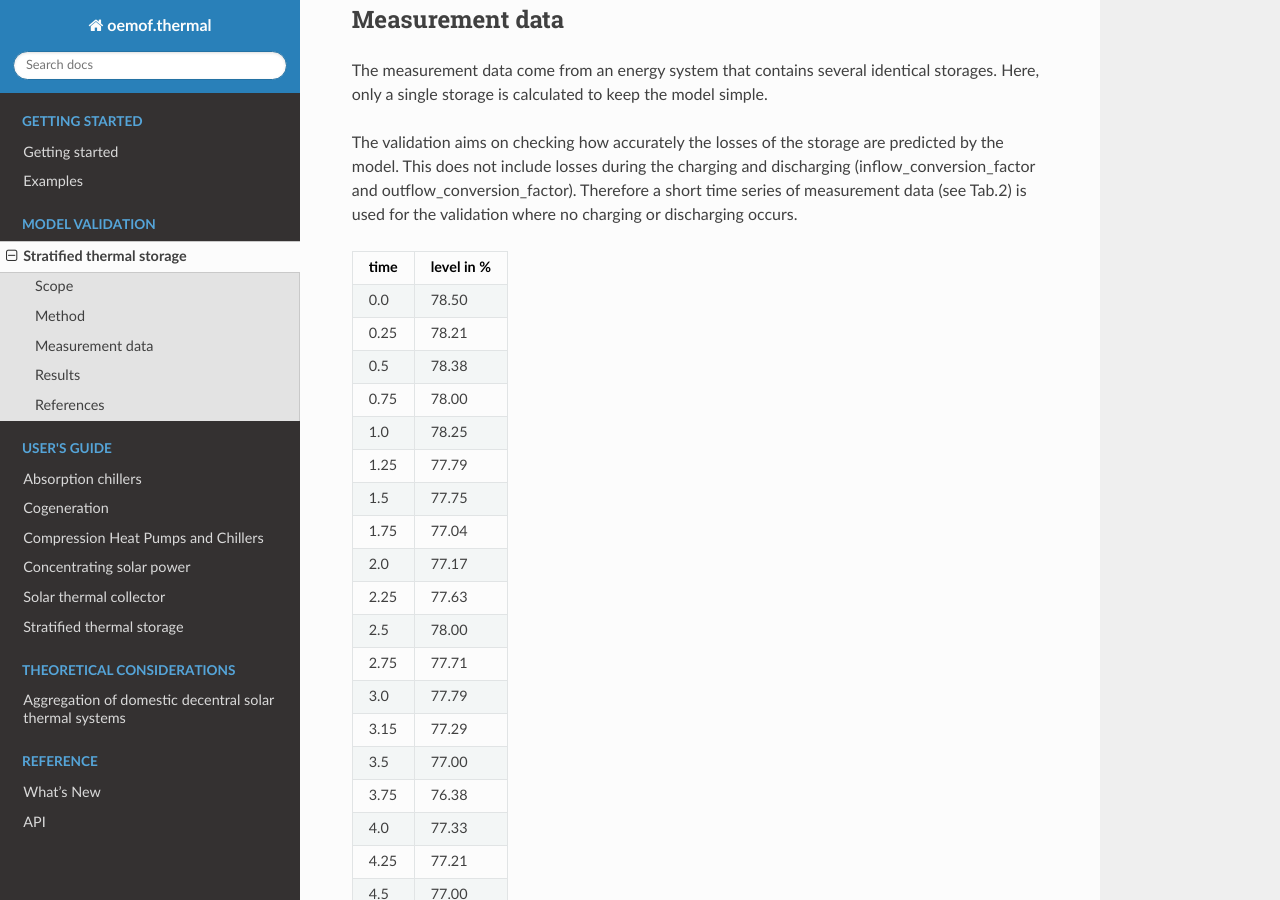
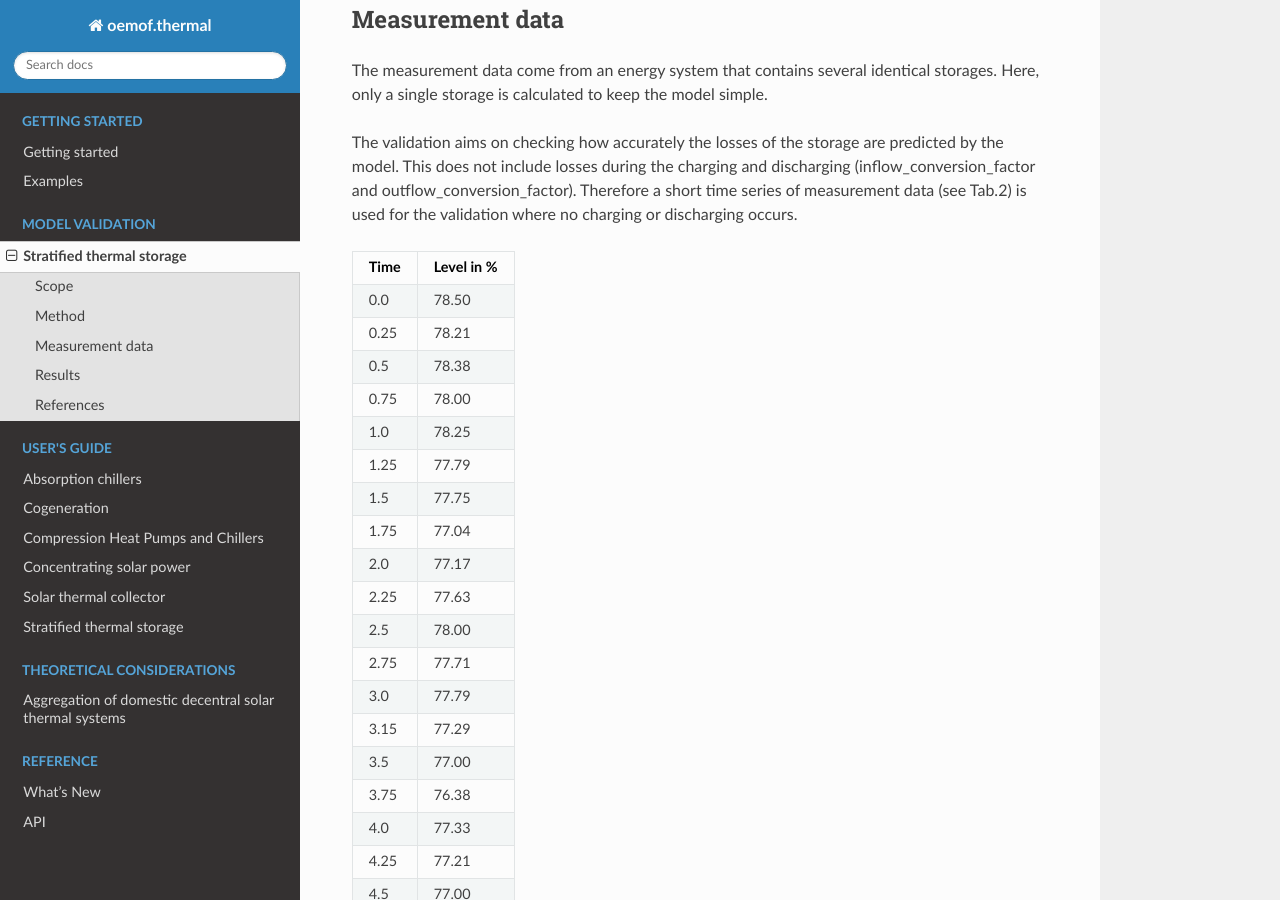
Before and after one commit to oemof/oemof-thermal, a Sphinx documentation site: the page built from docs/validation_stratified_thermal_storage.rst, in a window 1280 px wide and 900 px high, scrolled down 1328 px. Built offline with Sphinx 7.4.7 and the Read the Docs theme 2.0.0, drawn with Linux system fonts in a browser that asks for light colours; formulas are drawn with MathJax 3; pages that are not in the unit, such as notebooks, are missing from menus.

```diff
--- a/docs/validation_stratified_thermal_storage.rst
+++ b/docs/validation_stratified_thermal_storage.rst
@@ -72,7 +72,7 @@ Therefore a short time series of measurement data (see Tab.2) is used for the
 validation where no charging or discharging occurs.
 
 ======= ==============
-time      level in %
+Time      Level in %
 ======= ==============
 0.0     	78.50
 0.25     	78.21
```
